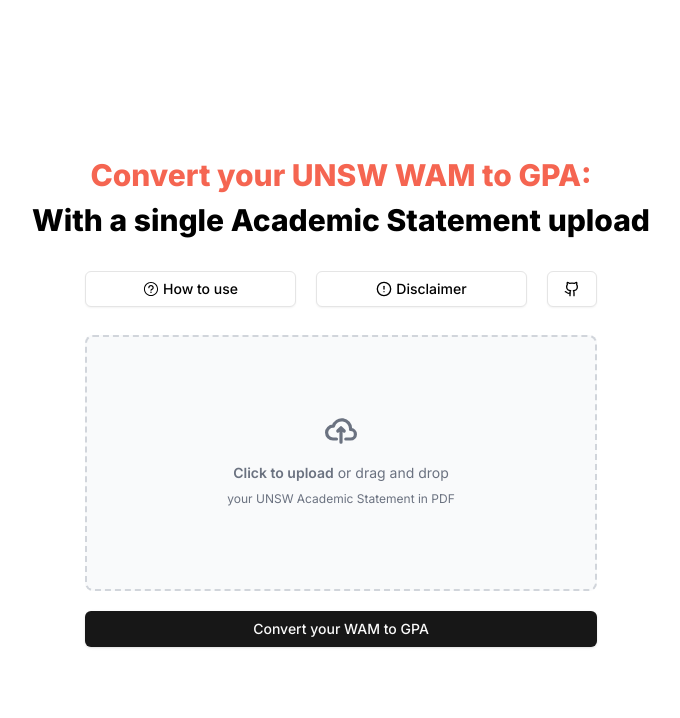
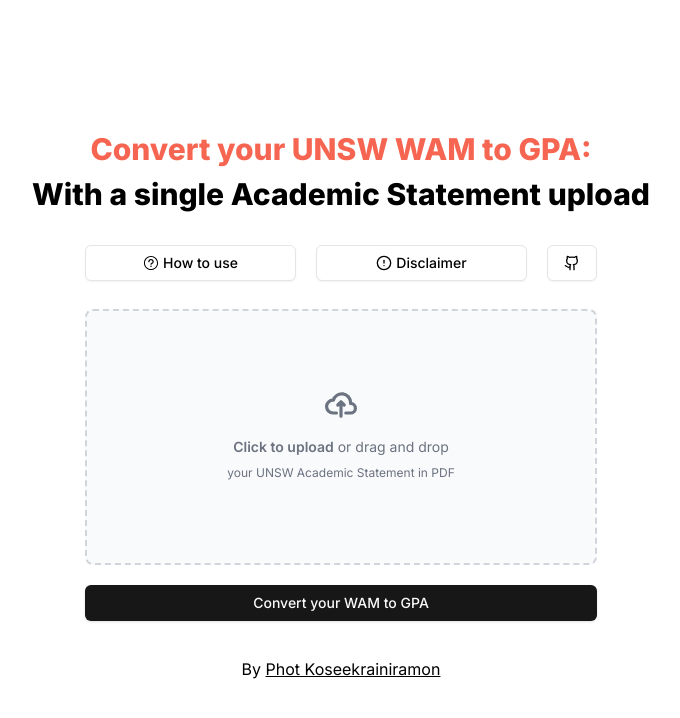
Before and after one commit to photkosee/unsw-wam-to-gpa-convertor, a Next.js app: page / in a window 1280 px wide. Shown: the top 718 px of the page, without its empty margins (299-979 px from the left). Built offline with nearby package versions, Linux system fonts and the light colour scheme.

Commit message:
add: link to my linkedin

```diff
--- a/app/page.tsx
+++ b/app/page.tsx
@@ -131,6 +131,17 @@ export default function App() {
           courses={courses}
         />
       </div>
+
+      <div>
+        By{" "}
+        <Link
+          href="https://www.linkedin.com/in/phot-kosee/"
+          className="underline hover:text-blue-700"
+          target="_blank"
+        >
+          Phot Koseekrainiramon
+        </Link>
+      </div>
     </div>
   );
 }
```
